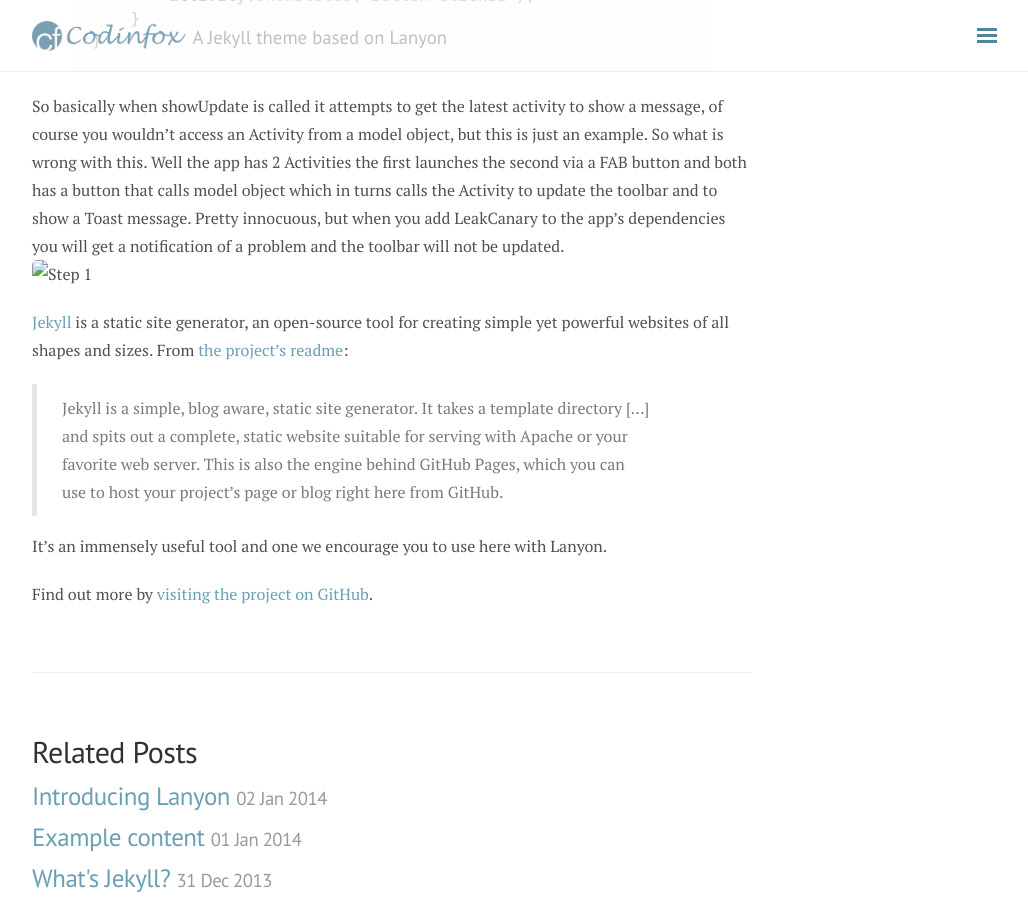
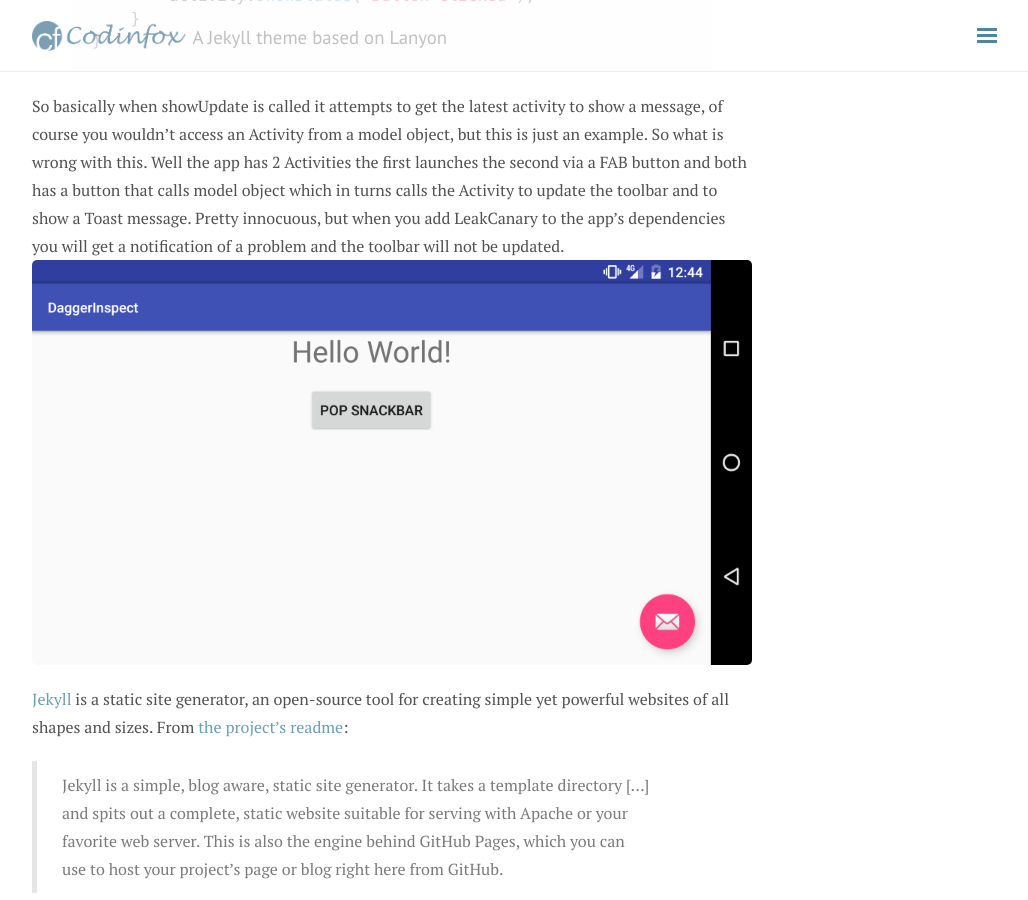
Before and after one commit to brh/brh.github.io, a Jekyll site: the page built from _posts/2016-08-08-leaky-dagger.md, in a window 1280 px wide and 900 px high, scrolled down 1109 px. Shown: the whole window, without its empty margins (248-1276 px from the left). Built offline with Jekyll 4.4.1, drawn with Linux system fonts in a browser that asks for light colours; nearby versions of some CDN libraries; comment, search, counter and statistics services are not loaded.

Commit message:
relative or not

```diff
--- a/_posts/2016-08-08-leaky-dagger.md
+++ b/_posts/2016-08-08-leaky-dagger.md
@@ -41,7 +41,7 @@ public class FakeModel {
 {% endhighlight %}
 
 So basically when showUpdate is called it attempts to get the latest activity to show a message, of course you wouldn't access an Activity from a model object, but this is just an example.  So what is wrong with this.  Well the app has 2 Activities the first launches the second via a FAB button and both has a button that calls model object which in turns calls the Activity to update the toolbar and to show a Toast message.  Pretty innocuous, but when you add LeakCanary to the app's dependencies you will get a notification of a problem and the toolbar will not be updated.
-![Step 1](img/leakydagger/bad1.png)
+![Step 1](/public/img/leakydagger/bad1.png)
 
 [Jekyll](http://jekyllrb.com) is a static site generator, an open-source tool for creating simple yet powerful websites of all shapes and sizes. From [the project's readme](https://github.com/mojombo/jekyll/blob/master/README.markdown):
 
```
